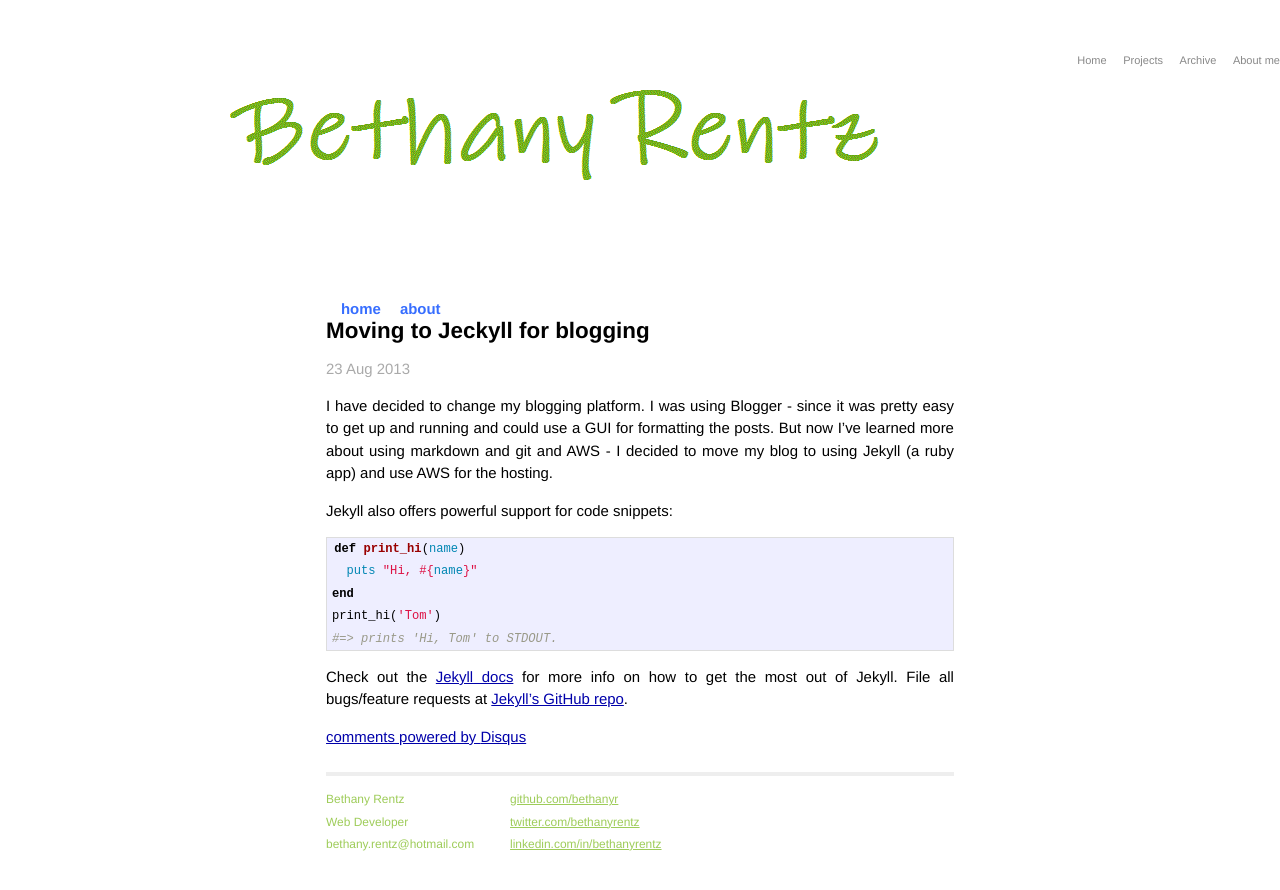
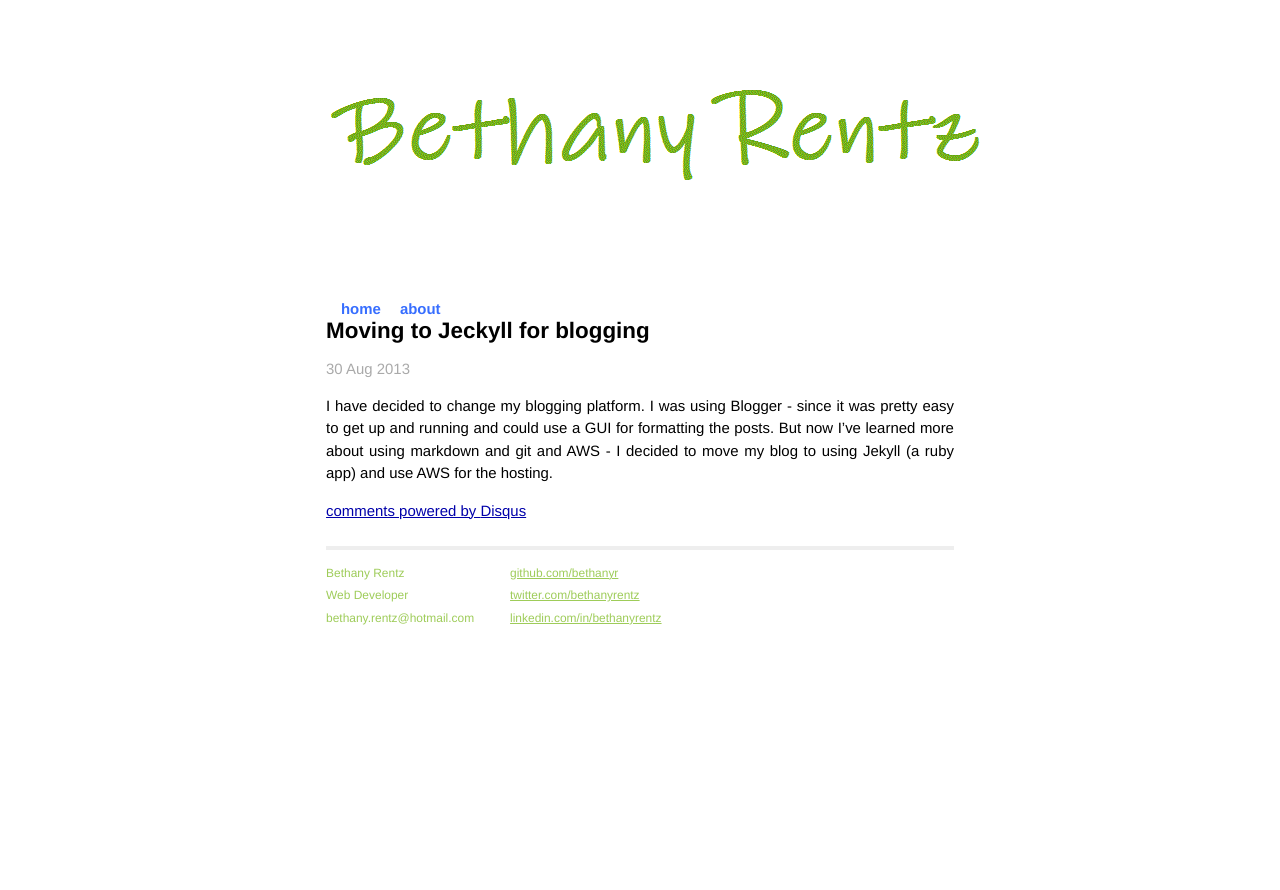
Before and after one commit to bethanyr/bethanyrentz, a Jekyll site: the page built from _posts/2013-08-23-welcome-to-jekyll.markdown, in a window 1280 px wide. Shown: the top 890 px of the page. Built offline with Jekyll 4.4.1, drawn with Linux system fonts in a browser that asks for light colours; Markdown is read by kramdown in place of the engine named in the settings; comment, search, counter and statistics services are not loaded.

Commit message:
updated menu

```diff
--- a/_layouts/default.html
+++ b/_layouts/default.html
@@ -13,12 +13,7 @@
         <link rel="stylesheet" href="/css/main.css">
 
     </head>
-    <ul class="navigation">
-        <li><a href="/" title="Home">Home</a></li>
-        <li><a href="/projects/" title="Projects I am or was involved in">Projects</a></li>
-        <li><a href="/archive/"title="Archived articles">Archive</a></li>
-        <li><a href="/about/">About me</a></li>
-      </ul>
+
     <body>
 
         <div class="container">
--- a/_posts/2013-08-23-welcome-to-jekyll.markdown
+++ b/_posts/2013-08-23-welcome-to-jekyll.markdown
@@ -1,24 +1,9 @@
 ---
 layout: post
 title:  "Moving to Jeckyll for blogging"
-date:   2013-08-23 16:04:10
+date:   2013-08-30 16:04:10
 categories: blog
 tags: aws, ruby, jekyll
 ---
 
 I have decided to change my blogging platform. I was using Blogger - since it was pretty easy to get up and running and could use a GUI for formatting the posts. But now I've learned more about using markdown and git and AWS - I decided to move my blog to using Jekyll (a ruby app) and use AWS for the hosting.
-
-Jekyll also offers powerful support for code snippets:
-
-{% highlight ruby %}
-def print_hi(name)
-  puts "Hi, #{name}"
-end
-print_hi('Tom')
-#=> prints 'Hi, Tom' to STDOUT.
-{% endhighlight %}
-
-Check out the [Jekyll docs][jekyll] for more info on how to get the most out of Jekyll. File all bugs/feature requests at [Jekyll's GitHub repo][jekyll-gh].
-
-[jekyll-gh]: https://github.com/mojombo/jekyll
-[jekyll]:    http://jekyllrb.com
--- a/index.html
+++ b/index.html
@@ -8,6 +8,7 @@
   <ul class="posts">
     {% for post in site.posts %}
       <li><span>{{ post.date | date_to_string }}</span> &raquo; <a href="{{ post.url }}">{{ post.title }}</a></li>
+      <p>{{ post.excerpt }}</p>
     {% endfor %}
   </ul>
 </div>
```
